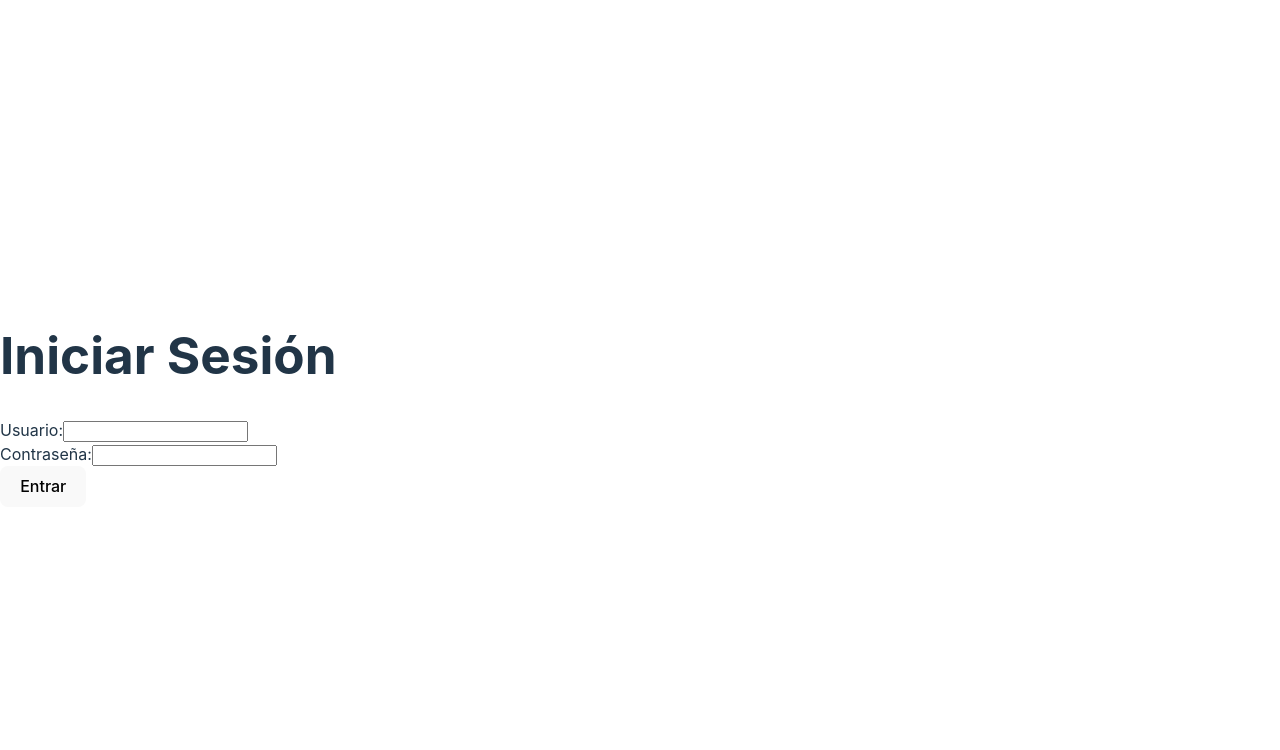
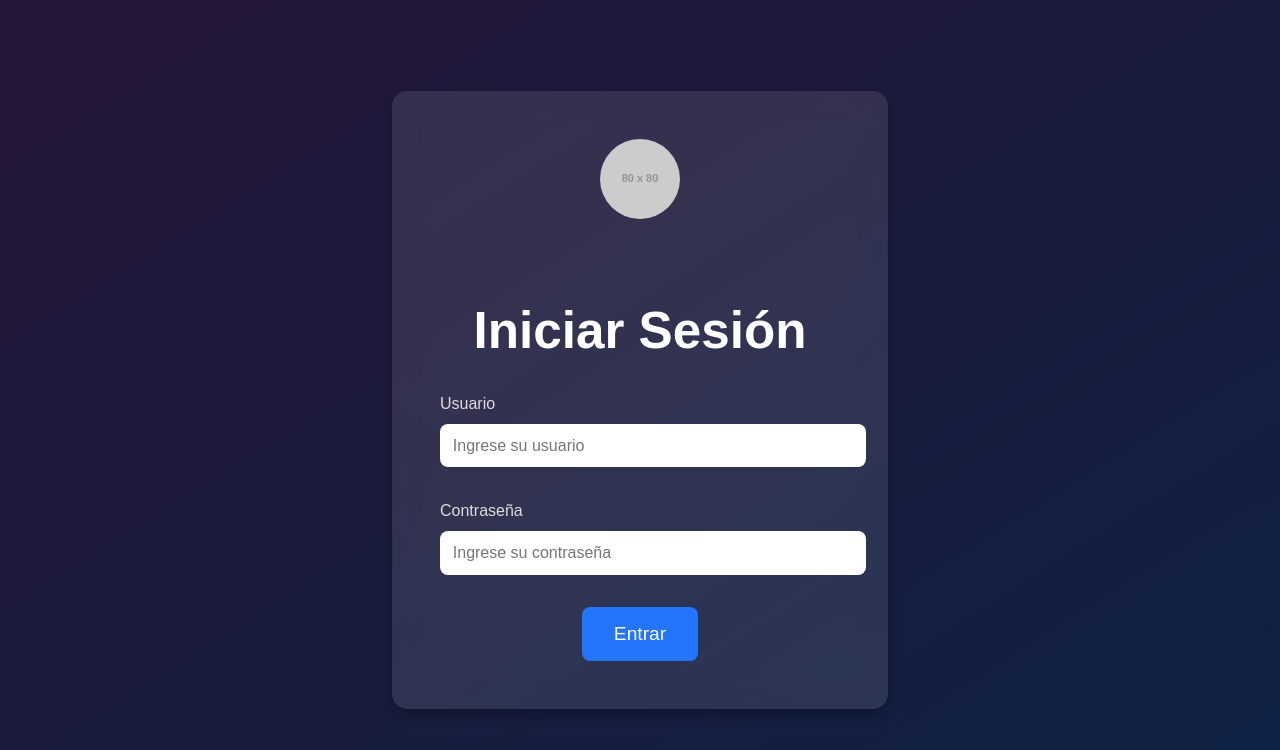
Before and after one commit to SamyAguilar/LluviaEstrellas, a React (Vite) app in the folder interfaz/LluviaPalabras/: page / in a window 1280 px wide. Shown: the top 750 px of the page. Built offline with nearby package versions, Linux system fonts and the light colour scheme.

Commit message:
diseño login

```diff
--- /dev/null
+++ b/interfaz/LluviaPalabras/src/components/Login.css
@@ -0,0 +1,86 @@
+/* Aseguramos que el body ocupe toda la pantalla */
+body {
+    font-family: Arial, sans-serif;
+    margin: 0;
+    display: flex;
+    justify-content: center;
+    align-items: center;
+    height: 100vh;
+    background: linear-gradient(to bottom right, #261637, #0e2245);
+  }
+
+  .login-container {
+    display: flex;
+    justify-content: center;
+    align-items: center;
+    height: 100vh; /* Ocupar toda la pantalla verticalmente */
+  }
+
+  .login-box {
+    background: rgba(255, 255, 255, 0.1);
+    padding: 3rem; /* Mayor padding para hacerlo más grande */
+    border-radius: 15px;
+    box-shadow: 0 6px 15px rgba(0, 0, 0, 0.3);
+    backdrop-filter: blur(15px);
+    text-align: center;
+    color: white;
+    width: 400px; /* Mayor ancho */
+  }
+
+  .login-icon {
+    font-size: 4rem; /* Icono más grande */
+    margin-bottom: 1.5rem;
+  }
+
+  .user-icon {
+    width: 80px; /* Imagen de usuario más grande */
+    height: 80px;
+    border-radius: 50%;
+    object-fit: cover;
+    margin-bottom: 1.5rem;
+  }
+
+  h1 {
+    margin-bottom: 2rem;
+    font-size: 2rem;
+  }
+
+  .input-group {
+    margin-bottom: 2rem; /* Más espacio entre inputs */
+    text-align: left;
+  }
+
+  .input-group label {
+    font-size: 1rem;
+    color: #ddd;
+  }
+
+  .input-group input {
+    width: 100%;
+    padding: 0.8rem; /* Inputs más grandes */
+    border: none;
+    border-radius: 8px;
+    margin-top: 0.5rem;
+    outline: none;
+    font-size: 1rem;
+  }
+
+  .login-button {
+    background: #2575fc;
+    color: white;
+    border: none;
+    padding: 1rem 2rem; /* Botón más grande */
+    border-radius: 8px;
+    font-size: 1.2rem;
+    cursor: pointer;
+    transition: background 0.3s ease;
+  }
+
+  .login-button:hover {
+    background: #1a5cbf;
+  }
+
+  .error {
+    color: #ff6961;
+    margin-bottom: 1.5rem;
+  }
--- a/interfaz/LluviaPalabras/src/components/Login.jsx
+++ b/interfaz/LluviaPalabras/src/components/Login.jsx
@@ -1,5 +1,6 @@
 import React, { useState } from 'react';
 import { useNavigate } from 'react-router-dom';
+import "./Login.css"; // Importa los estilos
 
 const Login = () => {
   const [username, setUsername] = useState('');
@@ -47,29 +48,39 @@ const Login = () => {
 
   return (
     <div className="login-container">
+      <div className="login-box">
+        <div className="login-icon">
+          {/* Imagen de usuario */}
+          <img src="https://via.placeholder.com/80" alt="User Icon" className="user-icon" />
+        </div>
         <h1>Iniciar Sesión</h1>
         <form onSubmit={handleLogin}>
-        <div>
-          <label>Usuario:</label>
+          <div className="input-group">
+            <label htmlFor="username">Usuario</label>
             <input
               type="text"
+              id="username"
+              placeholder="Ingrese su usuario"
               value={username}
               onChange={(e) => setUsername(e.target.value)}
               required
             />
           </div>
-        <div>
-          <label>Contraseña:</label>
+          <div className="input-group">
+            <label htmlFor="password">Contraseña</label>
             <input
               type="password"
+              id="password"
+              placeholder="Ingrese su contraseña"
               value={password}
               onChange={(e) => setPassword(e.target.value)}
               required
             />
           </div>
           {error && <p className="error">{error}</p>}
-        <button type="submit">Entrar</button>
+          <button type="submit" className="login-button">Entrar</button>
         </form>
+      </div>
     </div>
   );
 };
```
Lines whose indentation alone changed are shown as unchanged.
